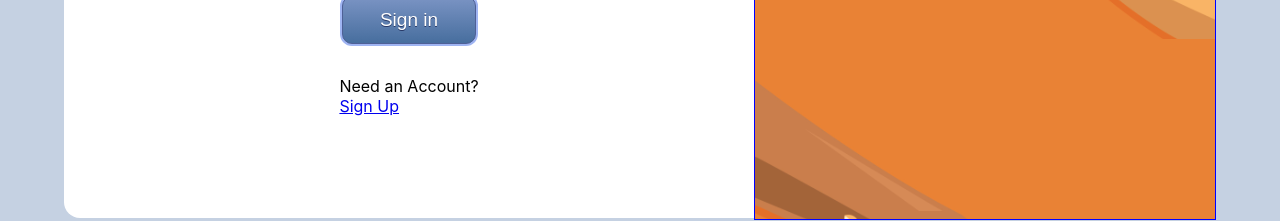
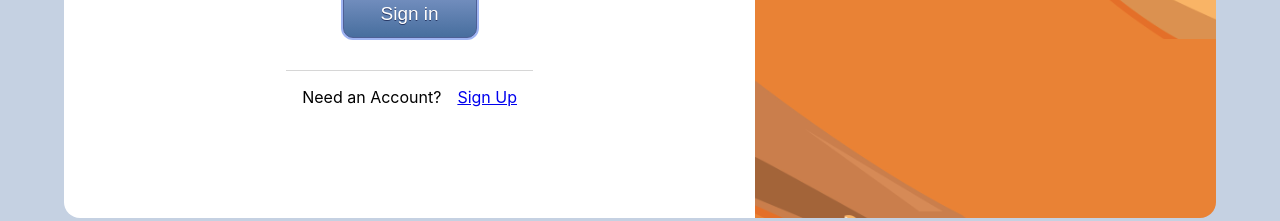
Before and after one commit to Most-Umme-Salma/Neighborly, a React (Create React App) app in the folder fe-neighborly/: page /login in a window 1280 px wide. Shown: the part 1446-1667 px from the top of the page. Built offline with nearby package versions, Linux system fonts and the light colour scheme.

Commit message:
Login Page with CSS and some changes to the Buttons. Its now possible to pass a text prop to the button with text= to change the displayed button text

```diff
--- a/fe-neighborly/src/components/login/Login.js
+++ b/fe-neighborly/src/components/login/Login.js
@@ -91,7 +91,7 @@ const Login = () => {
                                 required
                             />
                         </div>
-                        <div className='rememberBox'>
+                        <div id='rememberBox'>
                             <input type="checkbox" id="remember" name="remember" value="remember" />
                                 <label htmlFor="remember">Remember</label>
                             <a href='/'>Forgot password</a>
--- a/fe-neighborly/src/components/login/LoginLayout.css
+++ b/fe-neighborly/src/components/login/LoginLayout.css
@@ -20,13 +20,12 @@
 }
 
 .LoginPageRight {
-    border: 1px solid blue;
-    background-image: url("../../Img/helping-hand-login.jpg");
+    background-image: url("../../Img/helping-hand.jpg");
     background-size: contain;
     overflow: hidden;
     width: 40%;
     height: 40rem;
-
+    border-radius: 0rem 1rem 1rem 0rem;
 }
 
 #username {
@@ -74,13 +73,13 @@ input:focus {
     margin-bottom: 1.5rem;
 }
 
-.rememberBox {
+#rememberBox {
     display: flex;
     justify-content: space-between;
 }
 
-.signupField {
-    display: inherit;
+#signupField {
+    display: flex;
     gap: 1rem;
     padding: 1rem;
     border-top: 1px solid #d6d6d6;
```
Also changed, not shown: fe-neighborly/src/Img/helping-hand.jpg (renamed from fe-neighborly/src/Img/helping-hand-login.jpg), fe-neighborly/src/components/Buttons/PrimaryButton.js (line endings or trailing spaces), fe-neighborly/src/components/Buttons/SecondaryButton.js (line endings or trailing spaces), fe-neighborly/src/components/Buttons/TertiaryButton.js (line endings or trailing spaces), fe-neighborly/src/components/Buttons/buttonstyle.css (line endings or trailing spaces), fe-neighborly/src/components/Hero/Hero.css (line endings or trailing spaces), fe-neighborly/src/components/Hero/Herosection.js (line endings or trailing spaces).
